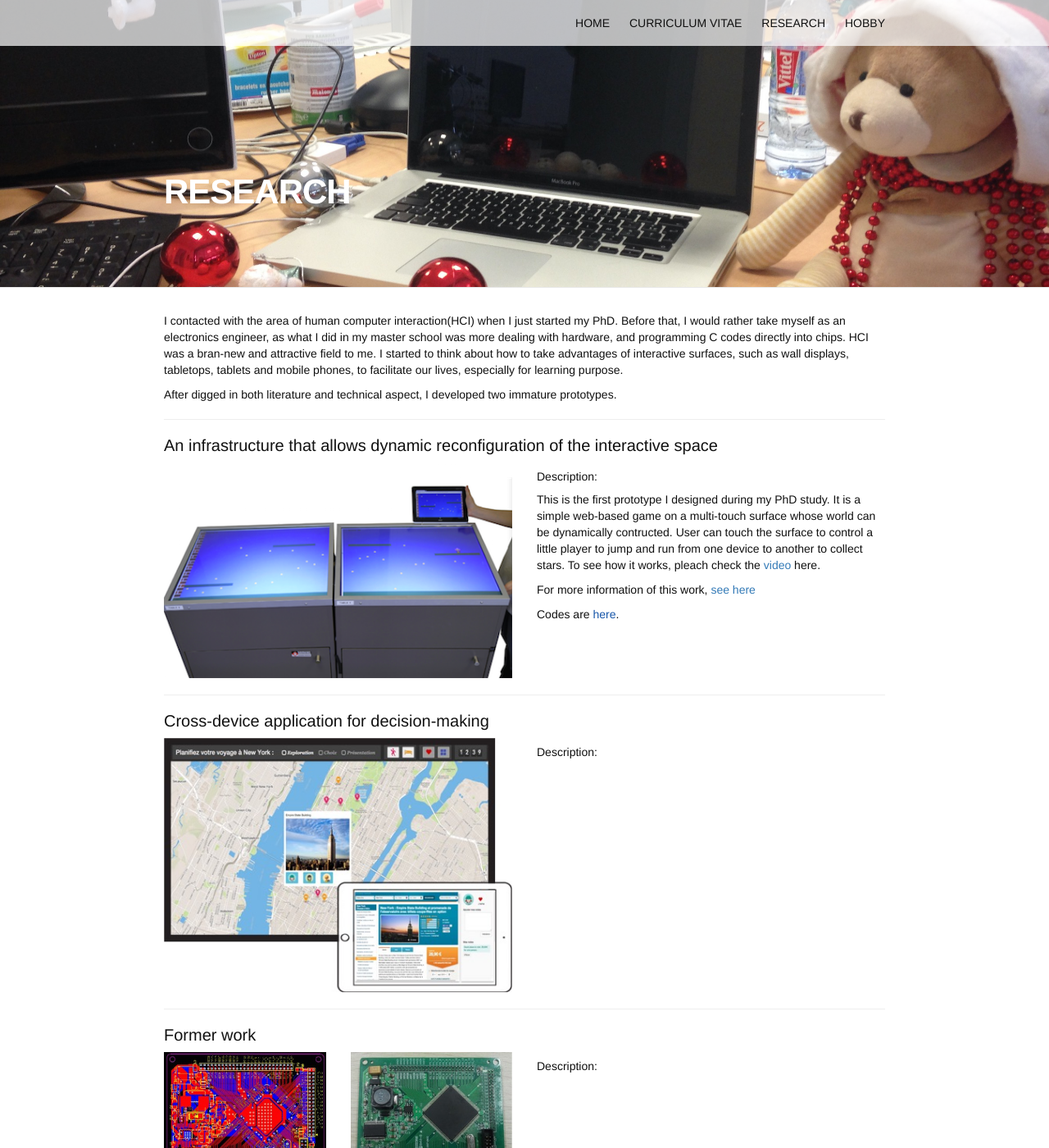
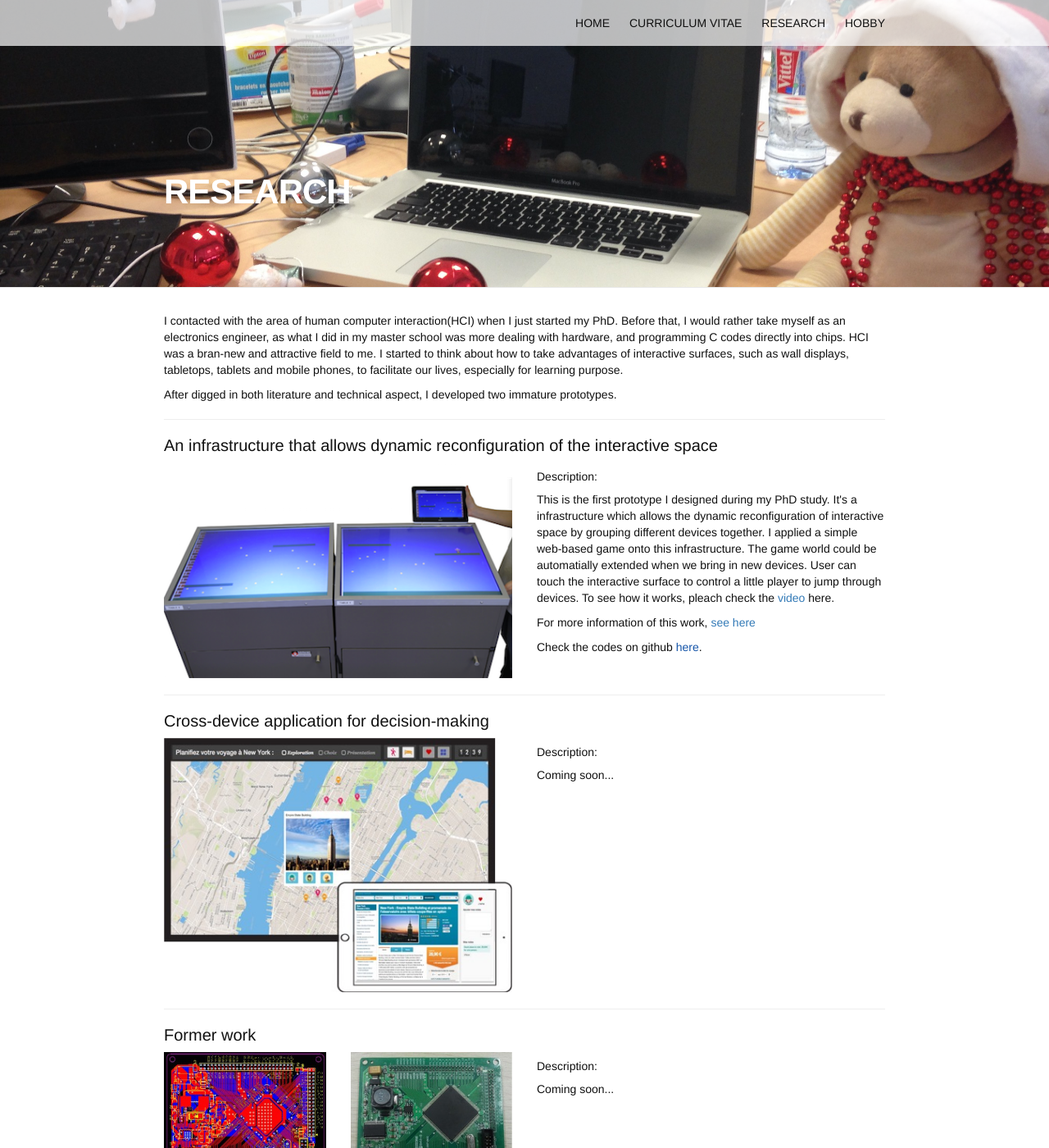
Before and after one commit to InsaLili/insalili.github.io, a Jekyll site: the page built from pages/research.md, in a window 1280 px wide and 1400 px high. Shown: the whole window at 82% size. Built offline with Jekyll 4.4.1, drawn with Linux system fonts in a browser that asks for light colours.

Commit message:
add contents

```diff
--- a/pages/research.md
+++ b/pages/research.md
@@ -19,9 +19,9 @@ header-img: "img/bg3.png"
 			</div>
 			<div class="col-md-6">
 				<h5>Description:</h5>
-				<p>This is the first prototype I designed during my PhD study. It is a simple web-based game on a multi-touch surface whose world can be dynamically contructed. User can touch the surface to control a little player to jump and run from one device to another to collect stars. To see how it works, pleach check the <a target="_blank" href="https://youtu.be/A-14eEVYPoM">video</a> here.</p>
+				<p>This is the first prototype I designed during my PhD study. It's a infrastructure which allows the dynamic reconfiguration of interactive space by grouping different devices together. I applied a simple web-based game onto this infrastructure. The game world could be automatially extended when we bring in new devices. User can touch the interactive surface to control a little player to jump through devices. To see how it works, pleach check the <a target="_blank" href="https://youtu.be/A-14eEVYPoM">video</a> here.</p>
 				<p>For more information of this work, <a target="_blank" href="http://dl.acm.org/citation.cfm?id=2669548">see here</a></p>
-				<p>Codes are <a href="">here</a>.</p>
+				<p>Check the codes on github <a href="">here</a>.</p>
 			</div>
 		</div>
 	</div>
@@ -36,6 +36,7 @@ header-img: "img/bg3.png"
 			</div>
 			<div class="col-md-6">
 				<h5>Description:</h5>
+				Coming soon...
 			</div>
 		</div>
 	</div>
@@ -67,6 +68,7 @@ header-img: "img/bg3.png"
 
 			<div class="col-md-6">
 				<h5>Description:</h5>
+				Coming soon...
 			</div>
 		</div>
 	</div>
```
